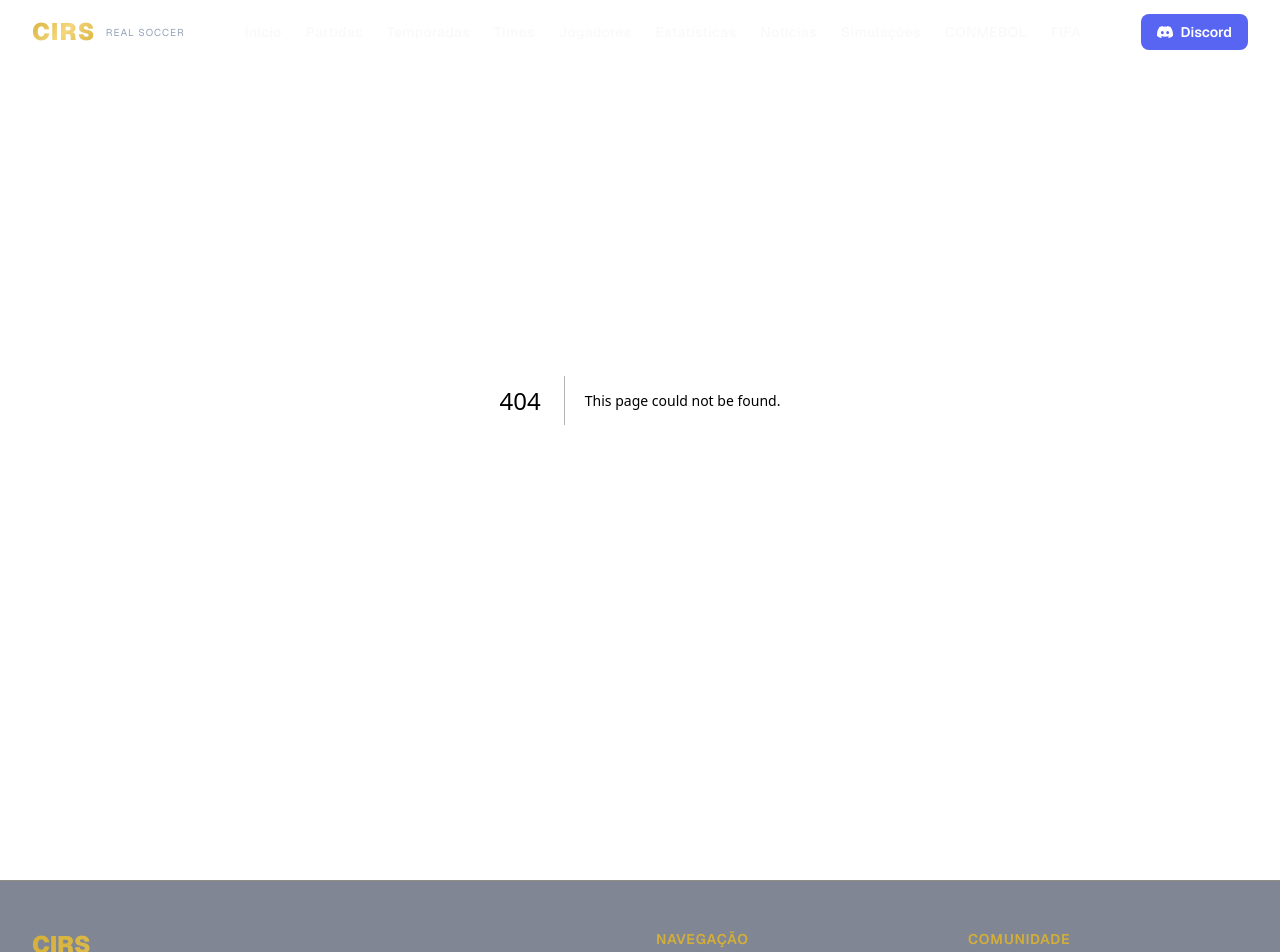
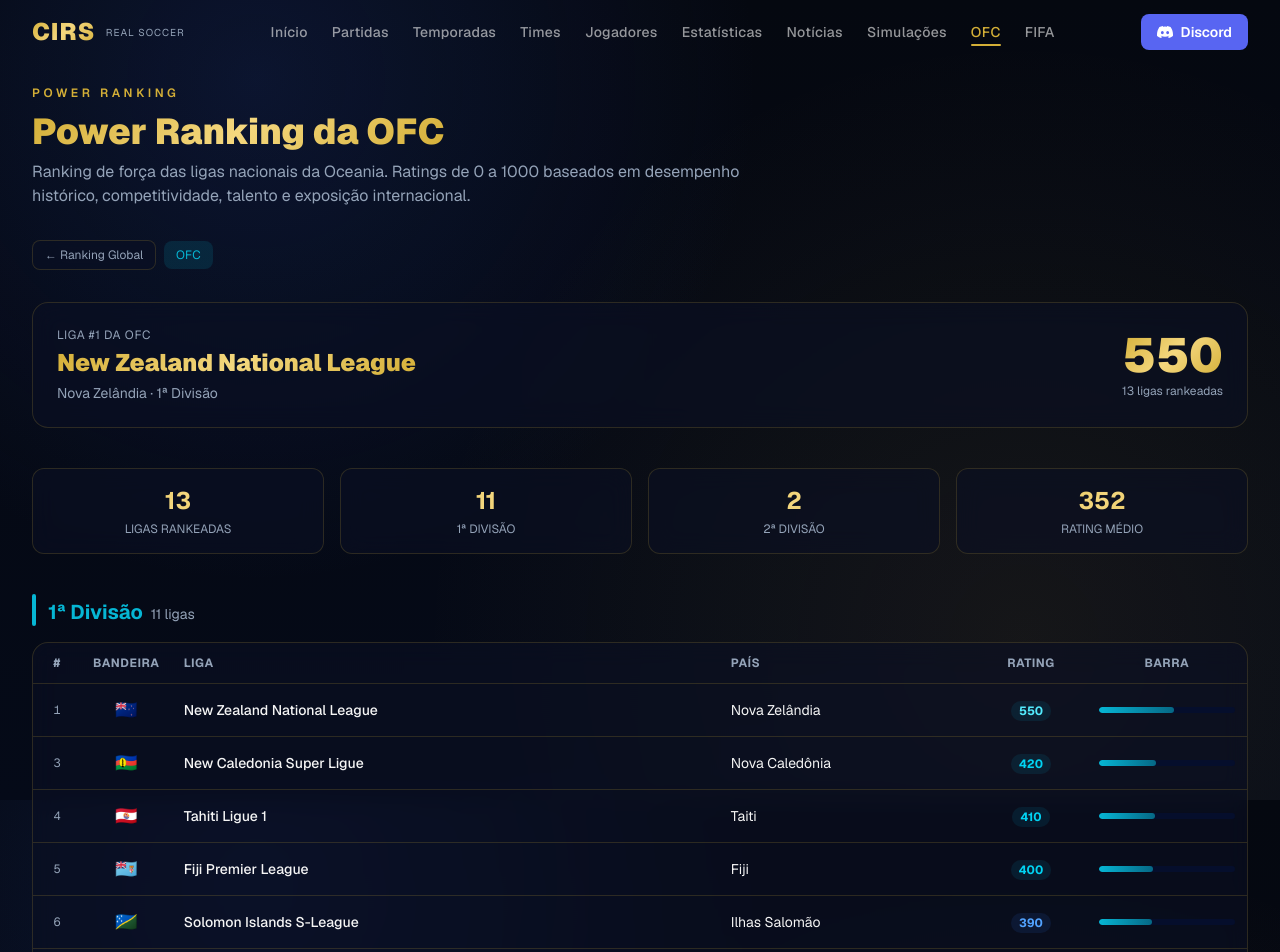
Before and after one commit to Lukrafi/cirs, a Next.js app: page /ranking/ofc in a window 1280 px wide. Before the commit this address had no page. Shown: the top 952 px of the page. Built offline with nearby package versions, Linux system fonts and the light colour scheme.

Commit message:
chore: trocar CONMEBOL por OFC (Oceania) no Power Ranking

```diff
--- a/src/app/ranking/conmebol/page.tsx
+++ b/src/app/ranking/ofc/page.tsx
@@ -1,33 +1,34 @@
 import Link from "next/link";
-import rankingData from "@/lib/conmebol-power-ranking.json";
+import rankingData from "@/lib/ofc-power-ranking.json";
 
 export const dynamic = "force-dynamic";
 
 export const metadata = {
-  title: "Power Ranking CONMEBOL — CIRS",
-  description: "Ranking de força das ligas nacionais da CONMEBOL — América do Sul.",
+  title: "Power Ranking OFC — CIRS",
+  description: "Ranking de força das ligas nacionais da OFC — Oceania.",
 };
 
-const CONMEBOL_COLOR = "#fbbf24";
+const OFC_COLOR = "#06b6d4";
 
 const COUNTRY_FLAGS: Record<string, string> = {
-  Brasil: "🇧🇷",
-  Argentina: "🇦🇷",
-  Uruguai: "🇺🇾",
-  Colômbia: "🇨🇴",
-  Chile: "🇨🇱",
-  Equador: "🇪🇨",
-  Paraguai: "🇵🇾",
-  Peru: "🇵🇪",
-  Venezuela: "🇻🇪",
-  Bolívia: "🇧🇴",
+  "Nova Zelândia": "🇳🇿",
+  "Nova Caledônia": "🇳🇨",
+  Taiti: "🇵🇫",
+  Fiji: "🇫🇯",
+  "Ilhas Salomão": "🇸🇧",
+  Vanuatu: "🇻🇺",
+  "Papua-Nova Guiné": "🇵🇬",
+  Samoa: "🇼🇸",
+  Tonga: "🇹🇴",
+  "Ilhas Cook": "🇨🇰",
+  "Samoa Americana": "🇦🇸",
 };
 
 function ratingTier(rating: number): string {
-  if (rating >= 850) return "bg-yellow-500/10 text-yellow-300";
-  if (rating >= 700) return "bg-gold/10 text-gold";
-  if (rating >= 600) return "bg-blue-500/10 text-blue-400";
-  if (rating >= 500) return "bg-foreground/5 text-foreground";
+  if (rating >= 500) return "bg-cyan-500/10 text-cyan-300";
+  if (rating >= 400) return "bg-cyan-500/10 text-cyan-400";
+  if (rating >= 300) return "bg-blue-500/10 text-blue-400";
+  if (rating >= 200) return "bg-foreground/5 text-foreground";
   return "bg-muted/10 text-muted";
 }
 
@@ -46,7 +47,7 @@
 const firstDiv = entries.filter((e) => e.division === 1);
 const secondDiv = entries.filter((e) => e.division === 2);
 
-export default function ConmebolPowerRankingPage() {
+export default function OfcPowerRankingPage() {
   return (
     <div className="pt-20 min-h-screen max-w-7xl mx-auto px-4 sm:px-6 lg:px-8 py-12">
       <div className="mb-2">
@@ -55,10 +56,10 @@
         </span>
       </div>
       <h1 className="text-4xl font-black mb-2">
-        <span className="gold-text">Power Ranking da CONMEBOL</span>
+        <span className="gold-text">Power Ranking da OFC</span>
       </h1>
       <p className="text-muted mb-8 max-w-3xl">
-        Ranking de força das ligas nacionais da América do Sul. Ratings de 0 a 1000 baseados em
+        Ranking de força das ligas nacionais da Oceania. Ratings de 0 a 1000 baseados em
         desempenho histórico, competitividade, talento e exposição internacional.
       </p>
 
@@ -69,15 +70,15 @@
         >
           ← Ranking Global
         </Link>
-        <span className="text-xs px-3 py-1.5 rounded-lg" style={{ background: `${CONMEBOL_COLOR}22`, color: CONMEBOL_COLOR }}>
-          CONMEBOL
+        <span className="text-xs px-3 py-1.5 rounded-lg" style={{ background: `${OFC_COLOR}22`, color: OFC_COLOR }}>
+          OFC
         </span>
       </div>
 
       {topLeague && (
         <div className="glass rounded-2xl p-6 mb-10 flex items-center justify-between">
           <div>
-            <div className="text-xs uppercase tracking-wider text-muted">Liga #1 da CONMEBOL</div>
+            <div className="text-xs uppercase tracking-wider text-muted">Liga #1 da OFC</div>
             <div className="text-2xl font-black gold-text mt-1">{topLeague.league}</div>
             <div className="text-sm text-muted mt-1">
               {topLeague.country} · 1ª Divisão
@@ -109,8 +110,8 @@
         </div>
       </div>
 
-      <RanksView entries={firstDiv} title="1ª Divisão" color={CONMEBOL_COLOR} />
-      <RanksView entries={secondDiv} title="2ª Divisão" color={CONMEBOL_COLOR} />
+      <RanksView entries={firstDiv} title="1ª Divisão" color={OFC_COLOR} />
+      <RanksView entries={secondDiv} title="2ª Divisão" color={OFC_COLOR} />
     </div>
   );
 }
--- a/src/components/Navbar.tsx
+++ b/src/components/Navbar.tsx
@@ -15,7 +15,7 @@
   { href: "/estatisticas", label: "Estatísticas" },
   { href: "/noticias", label: "Notícias" },
   { href: "/simulacoes", label: "Simulações" },
-  { href: "/ranking/conmebol", label: "CONMEBOL" },
+  { href: "/ranking/ofc", label: "OFC" },
   { href: "/fifa", label: "FIFA" },
 ];
 
--- a/src/lib/conmebol-power-ranking.json
+++ /dev/null
@@ -1,22 +0,0 @@
-[
-  { "rank": 1, "league": "Campeonato Brasileiro Série A", "country": "Brasil", "division": 1, "rating": 890 },
-  { "rank": 2, "league": "Liga Profesional de Fútbol", "country": "Argentina", "division": 1, "rating": 850 },
-  { "rank": 3, "league": "Campeonato Brasileiro Série B", "country": "Brasil", "division": 2, "rating": 730 },
-  { "rank": 4, "league": "Categoría Primera A", "country": "Colômbia", "division": 1, "rating": 710 },
-  { "rank": 5, "league": "LigaPro Serie A", "country": "Equador", "division": 1, "rating": 700 },
-  { "rank": 6, "league": "Campeonato Uruguayo", "country": "Uruguai", "division": 1, "rating": 690 },
-  { "rank": 7, "league": "Campeonato Nacional", "country": "Chile", "division": 1, "rating": 680 },
-  { "rank": 8, "league": "Primera Nacional", "country": "Argentina", "division": 2, "rating": 670 },
-  { "rank": 9, "league": "División Profesional", "country": "Paraguai", "division": 1, "rating": 660 },
-  { "rank": 10, "league": "Liga 1", "country": "Peru", "division": 1, "rating": 640 },
-  { "rank": 11, "league": "Liga FUTVE", "country": "Venezuela", "division": 1, "rating": 590 },
-  { "rank": 12, "league": "División Profesional", "country": "Bolívia", "division": 1, "rating": 580 },
-  { "rank": 13, "league": "Categoría Primera B", "country": "Colômbia", "division": 2, "rating": 560 },
-  { "rank": 14, "league": "LigaPro Serie B", "country": "Equador", "division": 2, "rating": 530 },
-  { "rank": 15, "league": "Primera B", "country": "Chile", "division": 2, "rating": 520 },
-  { "rank": 16, "league": "Segunda División Profesional", "country": "Uruguai", "division": 2, "rating": 510 },
-  { "rank": 17, "league": "División Intermedia", "country": "Paraguai", "division": 2, "rating": 490 },
-  { "rank": 18, "league": "Liga 2", "country": "Peru", "division": 2, "rating": 470 },
-  { "rank": 19, "league": "Liga FUTVE 2", "country": "Venezuela", "division": 2, "rating": 430 },
-  { "rank": 20, "league": "Copa Simón Bolívar", "country": "Bolívia", "division": 2, "rating": 400 }
-]
--- /dev/null
+++ b/src/lib/ofc-power-ranking.json
@@ -0,0 +1,15 @@
+[
+  { "rank": 1, "league": "New Zealand National League", "country": "Nova Zelândia", "division": 1, "rating": 550 },
+  { "rank": 2, "league": "New Zealand Regional Leagues (Northern/Central/Southern)", "country": "Nova Zelândia", "division": 2, "rating": 430 },
+  { "rank": 3, "league": "New Caledonia Super Ligue", "country": "Nova Caledônia", "division": 1, "rating": 420 },
+  { "rank": 4, "league": "Tahiti Ligue 1", "country": "Taiti", "division": 1, "rating": 410 },
+  { "rank": 5, "league": "Fiji Premier League", "country": "Fiji", "division": 1, "rating": 400 },
+  { "rank": 6, "league": "Solomon Islands S-League", "country": "Ilhas Salomão", "division": 1, "rating": 390 },
+  { "rank": 7, "league": "Vanuatu National Super League", "country": "Vanuatu", "division": 1, "rating": 380 },
+  { "rank": 8, "league": "Papua New Guinea National Soccer League", "country": "Papua-Nova Guiné", "division": 1, "rating": 370 },
+  { "rank": 9, "league": "Tahiti Ligue 2", "country": "Taiti", "division": 2, "rating": 300 },
+  { "rank": 10, "league": "Samoa National League", "country": "Samoa", "division": 1, "rating": 250 },
+  { "rank": 11, "league": "Tonga Major League", "country": "Tonga", "division": 1, "rating": 240 },
+  { "rank": 12, "league": "Cook Islands Round Cup", "country": "Ilhas Cook", "division": 1, "rating": 230 },
+  { "rank": 13, "league": "American Samoa Senior League", "country": "Samoa Americana", "division": 1, "rating": 200 }
+]
```
